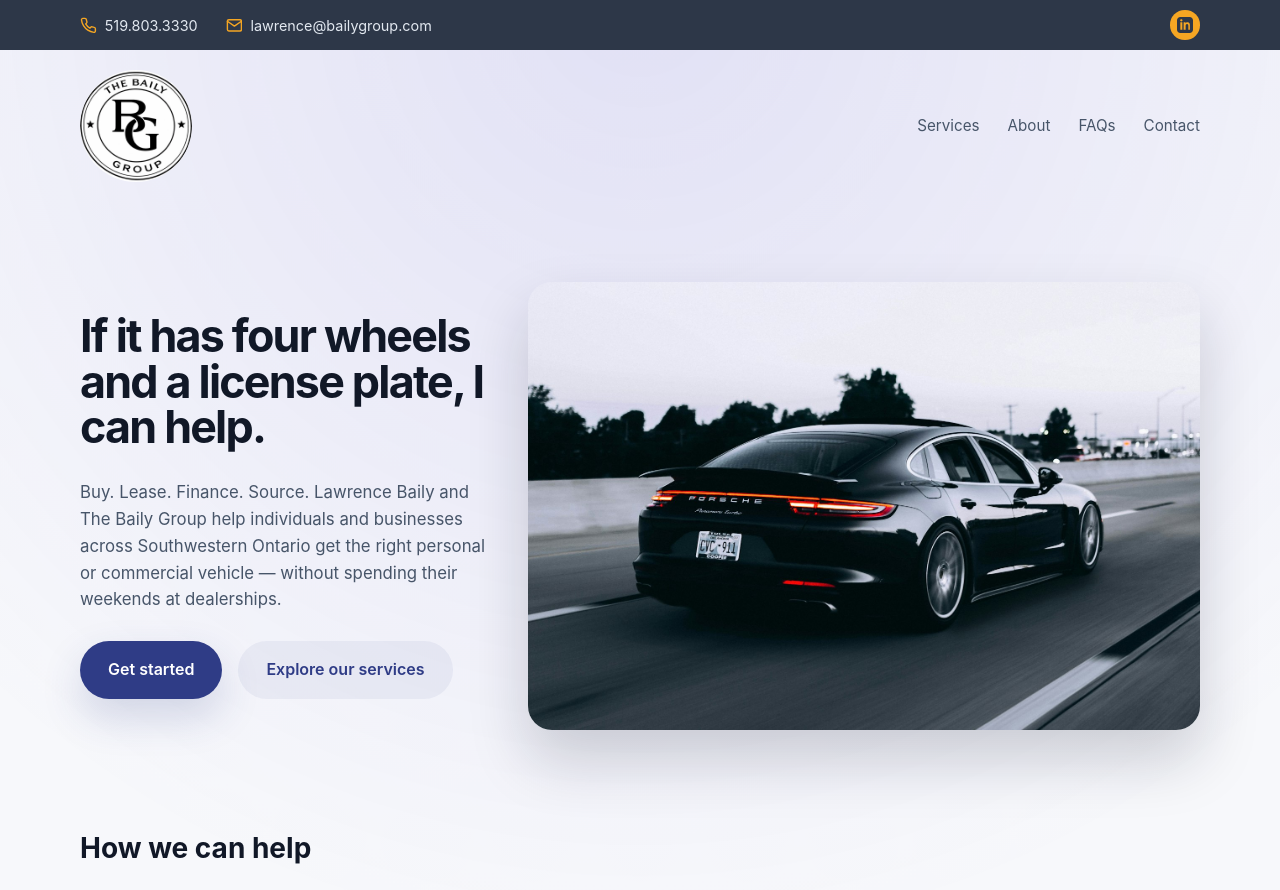
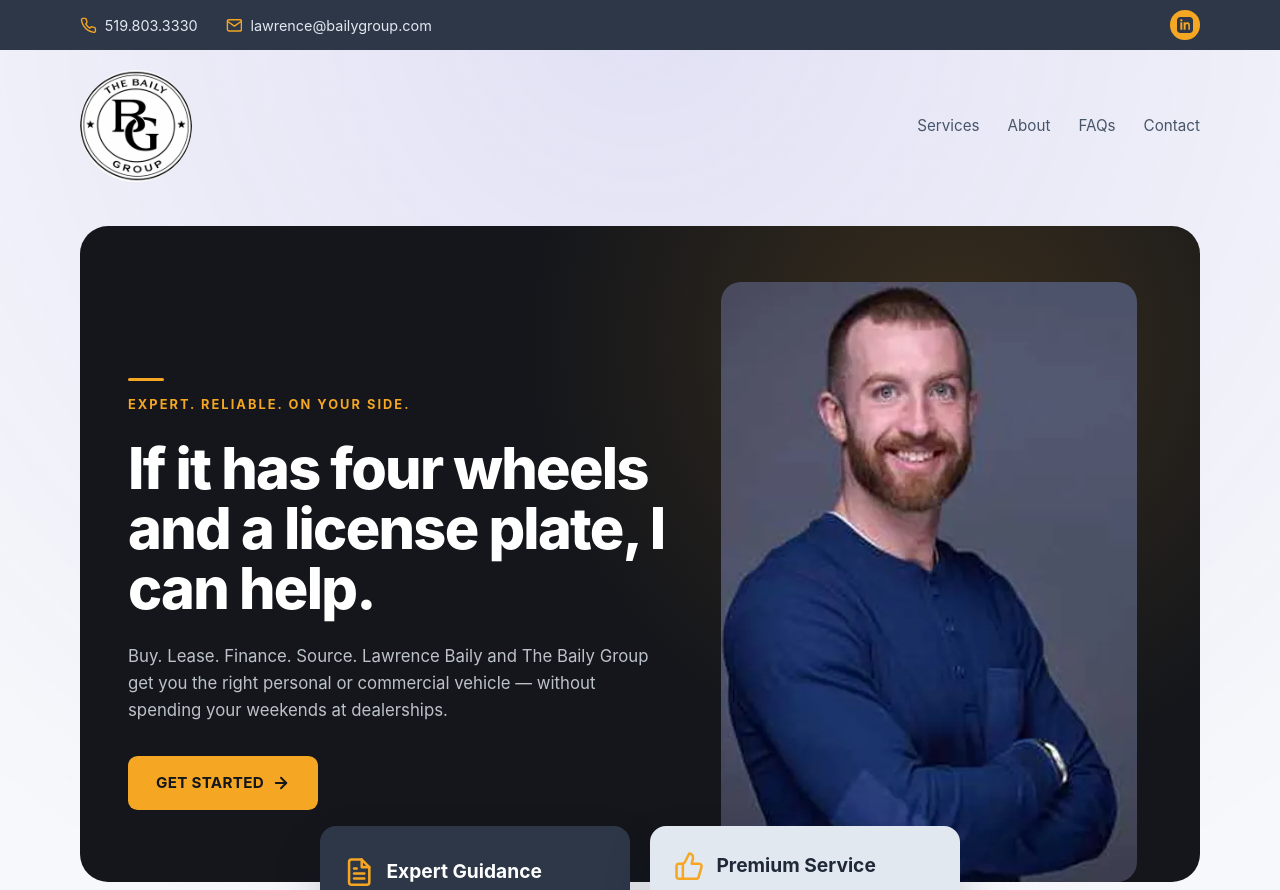
Before and after one commit to couchmanrick-wq/BailyGroup, a Next.js app: page / in a window 1280 px wide. Shown: the top 890 px of the page. Built offline with nearby package versions, Linux system fonts and the light colour scheme.

Commit message:
Add dark feature hero with overlapping highlight cards
Replace the homepage hero with a dark, orange-accented layout: eyebrow,
bold headline, CTA, Lawrence portrait, and two overlapping feature
cards (Expert Guidance / Premium Service).

Co-Authored-By: Claude Opus 4.8 <noreply@anthropic.com>

```diff
--- a/src/pages/index.tsx
+++ b/src/pages/index.tsx
@@ -26,31 +26,63 @@ export default function Home() {
       title="The Baily Group — Vehicle Buying & Leasing in Southwestern Ontario"
       description="Lawrence Baily and The Baily Group help individuals and businesses buy and lease vehicles across Southwestern Ontario."
     >
-      <section className={styles.hero}>
-        <div className={styles.heroInner}>
-          <div className={styles.heroContent}>
-            <h1 className={styles.title}>If it has four wheels and a license plate, I can help.</h1>
-            <p className={styles.subtitle}>
-              Buy. Lease. Finance. Source. Lawrence Baily and The Baily Group help individuals and businesses across Southwestern Ontario get the right personal or commercial vehicle — without spending their weekends at dealerships.
+      <section className={styles.heroDark}>
+        <div className={styles.heroDarkGrid}>
+          <div className={styles.heroDarkContent}>
+            <span className={styles.heroEyebrow}>Expert. Reliable. On your side.</span>
+            <h1 className={styles.heroDarkTitle}>If it has four wheels and a license plate, I can help.</h1>
+            <p className={styles.heroDarkSubtitle}>
+              Buy. Lease. Finance. Source. Lawrence Baily and The Baily Group get you the right personal or commercial vehicle — without spending your weekends at dealerships.
             </p>
-            <div className={styles.ctaGroup}>
-              <a href="#contact" className={styles.buttonPrimary}>
-                Get started
-              </a>
-              <a href="/services" className={styles.buttonSecondary}>
-                Explore our services
-              </a>
-            </div>
+            <a href="#contact" className={styles.heroDarkButton}>
+              Get started
+              <svg viewBox="0 0 24 24" width="18" height="18" fill="none" stroke="currentColor" strokeWidth="2.5" strokeLinecap="round" strokeLinejoin="round" aria-hidden="true">
+                <path d="M5 12h14" />
+                <path d="m12 5 7 7-7 7" />
+              </svg>
+            </a>
           </div>
-          <div className={styles.heroMedia}>
+          <div className={styles.heroDarkMedia}>
             <img
-              src="/images/hero-car.jpg"
-              alt="A vehicle on the open road"
+              src="/images/lawrence-baily2.webp"
+              alt="Lawrence Baily of The Baily Group"
+              width={600}
+              height={600}
               loading="eager"
             />
           </div>
         </div>
       </section>
+
+      <div className={styles.heroCards}>
+        <div className={`${styles.heroCard} ${styles.heroCardDark}`}>
+          <div className={styles.heroCardHead}>
+            <svg className={styles.heroCardIcon} viewBox="0 0 24 24" fill="none" stroke="currentColor" strokeWidth="2" strokeLinecap="round" strokeLinejoin="round" aria-hidden="true">
+              <path d="M14 2H6a2 2 0 0 0-2 2v16a2 2 0 0 0 2 2h12a2 2 0 0 0 2-2V8z" />
+              <path d="M14 2v6h6" />
+              <path d="M8 13h8" />
+              <path d="M8 17h8" />
+              <path d="M8 9h2" />
+            </svg>
+            <h2 className={styles.heroCardTitle}>Expert Guidance</h2>
+          </div>
+          <p className={styles.heroCardText}>
+            Real market knowledge on every deal, so you find the right vehicle at the right price with ease.
+          </p>
+        </div>
+        <div className={`${styles.heroCard} ${styles.heroCardLight}`}>
+          <div className={styles.heroCardHead}>
+            <svg className={styles.heroCardIcon} viewBox="0 0 24 24" fill="none" stroke="currentColor" strokeWidth="2" strokeLinecap="round" strokeLinejoin="round" aria-hidden="true">
+              <path d="M7 10v12" />
+              <path d="M15 5.88 14 10h5.83a2 2 0 0 1 1.92 2.56l-2.33 8A2 2 0 0 1 17.5 22H4a2 2 0 0 1-2-2v-8a2 2 0 0 1 2-2h2.76a2 2 0 0 0 1.79-1.11L12 2a3.13 3.13 0 0 1 3 3.88z" />
+            </svg>
+            <h2 className={styles.heroCardTitle}>Premium Service</h2>
+          </div>
+          <p className={styles.heroCardText}>
+            Personalized, end-to-end handling of the search, negotiation, and paperwork for a seamless experience.
+          </p>
+        </div>
+      </div>
 
       <section id="services" className={styles.section}>
         <h2 className={styles.sectionTitle}>How we can help</h2>
--- a/src/styles/Home.module.css
+++ b/src/styles/Home.module.css
@@ -72,6 +72,173 @@
 
 .hero {
   padding: 5rem 0 3rem;
+}
+
+/* Dark feature hero (loosely based on the webinar reference layout) */
+.heroDark {
+  position: relative;
+  margin: 1.5rem 0 0;
+  border-radius: 1.75rem;
+  background: radial-gradient(circle at 78% 18%, rgba(245, 166, 35, 0.16), transparent 42%),
+    #14161b;
+  color: #ffffff;
+  overflow: hidden;
+}
+
+.heroDarkGrid {
+  display: grid;
+  gap: 2rem;
+  align-items: end;
+  padding: 3rem 2rem 0;
+}
+
+.heroDarkContent {
+  display: grid;
+  gap: 1.5rem;
+  padding-bottom: 3rem;
+  align-content: start;
+}
+
+.heroEyebrow {
+  display: inline-flex;
+  flex-direction: column;
+  gap: 0.85rem;
+  font-size: 0.8rem;
+  font-weight: 700;
+  letter-spacing: 0.16em;
+  text-transform: uppercase;
+  color: #f5a623;
+}
+
+.heroEyebrow::before {
+  content: '';
+  width: 2.25rem;
+  height: 3px;
+  border-radius: 2px;
+  background: #f5a623;
+}
+
+.heroDarkTitle {
+  margin: 0;
+  font-size: clamp(2.5rem, 4.5vw, 4rem);
+  line-height: 1.04;
+  letter-spacing: -0.03em;
+  font-weight: 800;
+}
+
+.heroDarkSubtitle {
+  margin: 0;
+  max-width: 34rem;
+  color: rgba(226, 232, 240, 0.82);
+  font-size: 1.05rem;
+}
+
+.heroDarkButton {
+  justify-self: start;
+  display: inline-flex;
+  align-items: center;
+  gap: 0.5rem;
+  margin-top: 0.5rem;
+  padding: 0.95rem 1.75rem;
+  border-radius: 0.6rem;
+  background: #f5a623;
+  color: #14161b;
+  font-weight: 700;
+  letter-spacing: 0.02em;
+  text-transform: uppercase;
+  font-size: 0.95rem;
+  transition: transform 0.2s ease, background-color 0.2s ease;
+}
+
+.heroDarkButton:hover {
+  transform: translateY(-1px);
+  background: #ffb845;
+}
+
+.heroDarkMedia {
+  position: relative;
+  align-self: end;
+  justify-self: center;
+}
+
+.heroDarkMedia img {
+  width: 100%;
+  max-width: 24rem;
+  border-radius: 1.25rem;
+  object-fit: cover;
+}
+
+.heroCards {
+  display: grid;
+  grid-template-columns: repeat(auto-fit, minmax(240px, 1fr));
+  gap: 1.25rem;
+  width: min(640px, calc(100% - 2rem));
+  margin: -3.5rem auto 0;
+  position: relative;
+  z-index: 2;
+}
+
+.heroCard {
+  display: grid;
+  gap: 0.75rem;
+  padding: 1.5rem;
+  border-radius: 1rem;
+  box-shadow: 0 24px 48px rgba(15, 23, 42, 0.18);
+}
+
+.heroCardDark {
+  background: #2d3748;
+  color: #ffffff;
+}
+
+.heroCardLight {
+  background: #e2e8f0;
+  color: #1f2937;
+}
+
+.heroCardHead {
+  display: flex;
+  align-items: center;
+  gap: 0.75rem;
+}
+
+.heroCardTitle {
+  margin: 0;
+  font-size: 1.2rem;
+  font-weight: 700;
+}
+
+.heroCardIcon {
+  width: 1.9rem;
+  height: 1.9rem;
+  color: #f5a623;
+  flex-shrink: 0;
+}
+
+.heroCardText {
+  margin: 0;
+  font-size: 0.95rem;
+  line-height: 1.6;
+  opacity: 0.92;
+}
+
+.heroCardLight .heroCardText {
+  color: #475569;
+}
+
+@media (min-width: 860px) {
+  .heroDarkGrid {
+    grid-template-columns: 1.1fr 0.9fr;
+    padding: 3.5rem 3rem 0 3rem;
+  }
+
+  .heroDarkContent {
+    padding-bottom: 4.5rem;
+  }
+
+  .heroDarkMedia img {
+    max-width: 26rem;
+  }
 }
 
 .heroInner {
```
